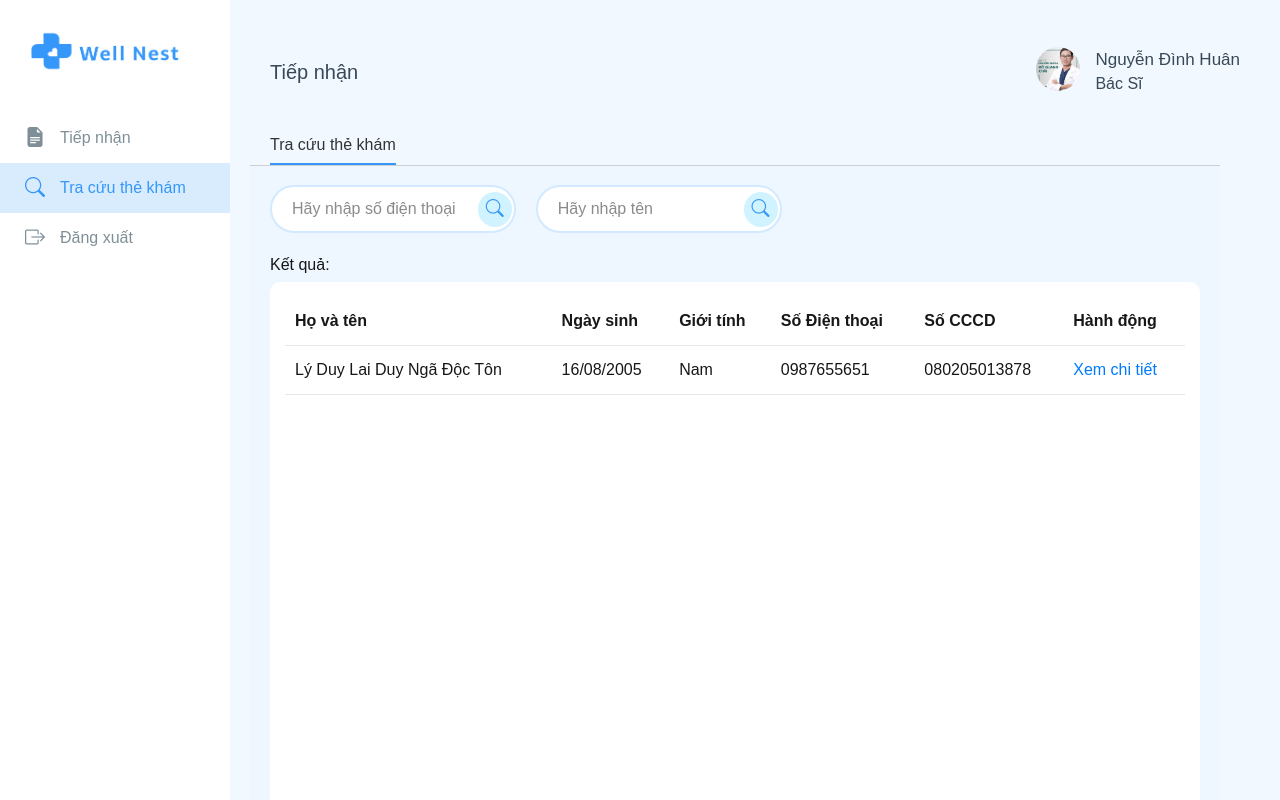
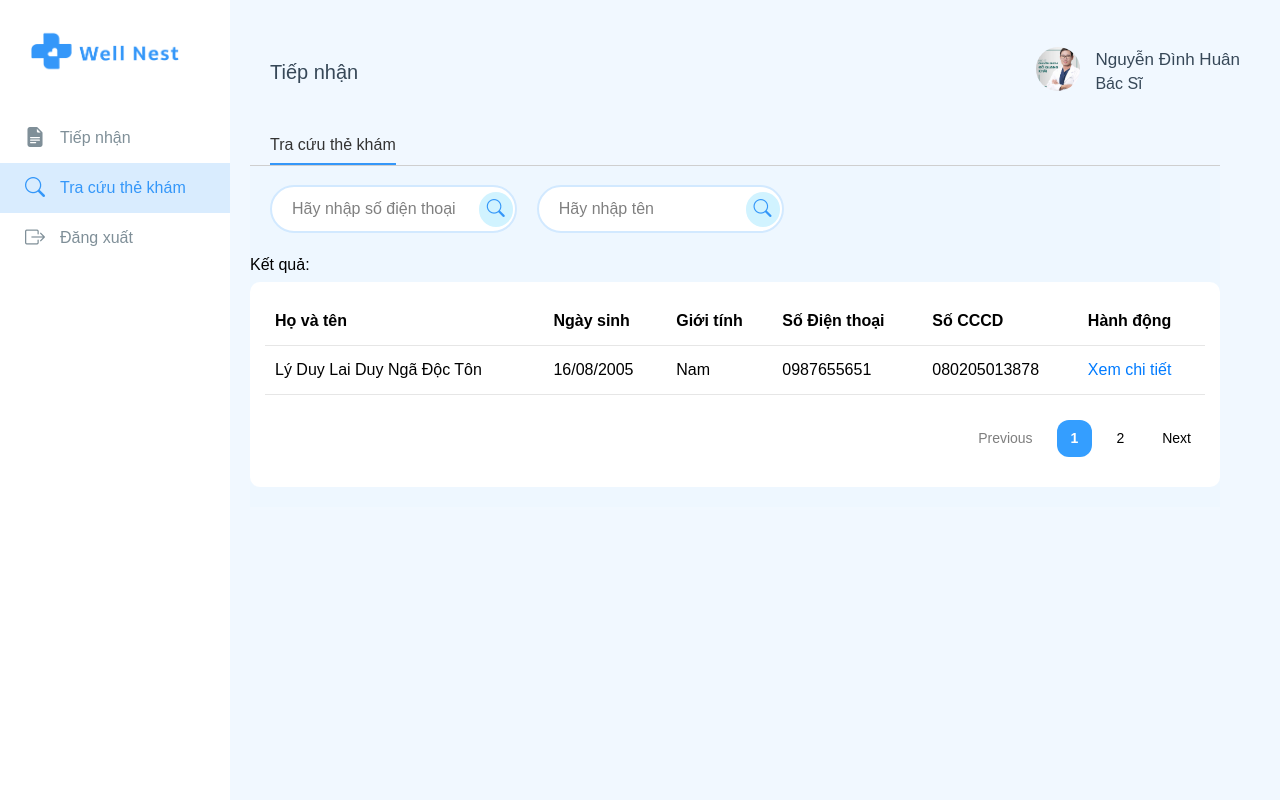
Before and after one commit to Tranphannhan/FE_WellNest, a Next.js app: page /Receptionist/SearchReception in a window 1280 px wide. Shown: the top 800 px of the page. Built offline with nearby package versions, Linux system fonts and the light colour scheme.

Commit message:
Thêm pagination

```diff
--- a/src/app/Receptionist/SearchReception/SearchReception.css
+++ b/src/app/Receptionist/SearchReception/SearchReception.css
@@ -1,18 +1,19 @@
 .search-reception-container {
-    padding: 20px;
+    padding: 20px 0;
     background-color: #eef7ff;
-    min-height: 100vh;
     font-family: "Arial", sans-serif;
+    color: black;
 }
 
-.search-box-wrapper {
+.search-reception-container .search-box-wrapper {
     display: flex;
     gap: 20px;
     margin-bottom: 20px;
     width: 55%;
+    padding-left:20px;
 }
 
-.search-box {
+.search-reception-container .search-box {
     display: flex;
     align-items: center;
     background-color: #fff;
@@ -22,16 +23,17 @@
     flex: 1;
 }
 
-.search-input {
+.search-reception-container .search-input {
     border: none;
     background: transparent;
     padding: 10px;
     width: 100%;
     outline: none;
     font-size: 16px;
+    color: black;
 }
 
-.search-btn {
+.search-reception-container .search-btn {
     background-color: #D1F3FF;
     border: none;
     border-radius: 999px;
@@ -43,41 +45,41 @@
     left: 8px;
 }
 
-.search-btn i {
+.search-reception-container .search-btn i {
     font-size: 18px;
 }
 
-.result-title {
+.search-reception-container .result-title {
     font-weight: lighter;
     margin-bottom: 5px;
 }
 
-.result-box {
+.search-reception-container .result-box {
     background-color: white;
     border-radius: 10px;
     overflow-x: auto;
     padding: 15px;
-    height: 800px;
+    padding-bottom: 30px;
 }
 
-table {
+.search-reception-container table {
     width: 100%;
     border-collapse: collapse;
 }
 
-thead tr {
+.search-reception-container thead tr {
     background-color: #ffff;
     font-weight: bold;
 }
 
-th,
-td {
+.search-reception-container th,
+.search-reception-container td {
     padding: 12px 10px;
     text-align: left;
     border-bottom: 1px solid #e6e6e6;
 }
 
-td:last-child a {
+.search-reception-container td:last-child a {
     color: #007bff;
     text-decoration: none;
     font-weight: 500;
--- a/src/app/Receptionist/SearchReception/page.tsx
+++ b/src/app/Receptionist/SearchReception/page.tsx
@@ -1,10 +1,19 @@
 "use client";
-import React from "react";
+import React, { useEffect, useState } from "react";
 import Tabbar from "@/app/components/shared/Tabbar/Tabbar";
 import "./SearchReception.css";
 import Link from "next/link";
+import Pagination from "@/app/components/ui/Pagination/Pagination";
 
 export default function SearchReception() {
+        const [currentPage, setCurrentPage] = useState<number>(1);
+        const totalPages = 2;
+
+  useEffect(()=>{
+      console.log(`Đang ở trang: ${currentPage}`)
+
+  },[currentPage])
+
   return (
     <>
       <Tabbar
@@ -64,6 +73,14 @@ export default function SearchReception() {
               </tr>
             </tbody>
           </table>
+            <div className="SearchReception-pagination">
+                   <Pagination
+                      totalPages={totalPages}
+                      currentPage={currentPage}
+                      onPageChange={setCurrentPage}
+                  />
+
+            </div>
         </div>
       </div>
     </>
--- /dev/null
+++ b/src/app/components/ui/Pagination/Pagination.css
@@ -0,0 +1,31 @@
+
+.pagination {
+  display: flex;
+  gap: 10px;
+  align-items: center;
+  justify-content: end;
+  padding-top: 25px;
+}
+
+.page-button,
+.nav-button {
+  padding: 8px 14px;
+  border: none;
+  border-radius: 12px;
+  background-color: #fff;
+  color: #000;
+  font-size: 14px;
+  cursor: pointer;
+  transition: all 0.2s ease;
+}
+
+.page-button.active {
+  background-color: #349eff;
+  color: white;
+  font-weight: bold;
+}
+
+.nav-button:disabled {
+  opacity: 0.5;
+  cursor: not-allowed;
+}
--- /dev/null
+++ b/src/app/components/ui/Pagination/Pagination.tsx
@@ -0,0 +1,86 @@
+import React from 'react';
+import './Pagination.css';
+
+interface PaginationProps {
+  totalPages: number;
+  currentPage: number;
+  onPageChange: (page: number) => void;
+}
+
+const Pagination: React.FC<PaginationProps> = ({ totalPages, currentPage, onPageChange }) => {
+  const handlePageClick = (page: number) => {
+    if (page !== currentPage && page >= 1 && page <= totalPages) {
+      onPageChange(page);
+    }
+  };
+
+  // Hàm tạo mảng page hiển thị
+  const getPages = () => {
+    const pages = [];
+
+    if (totalPages <= 5) {
+      // Hiện hết các trang
+      for (let i = 1; i <= totalPages; i++) {
+        pages.push(i);
+      }
+    } else {
+      // totalPages > 5
+      if (currentPage <= 3) {
+        // Hiện 1 2 3 ... totalPages
+        pages.push(1, 2, 3, '...', totalPages);
+      } else if (currentPage >= totalPages - 2) {
+        // Hiện 1 ... totalPages-2 totalPages-1 totalPages
+        pages.push(1, '...', totalPages - 2, totalPages - 1, totalPages);
+      } else {
+        // Hiện 1 ... currentPage ... totalPages
+        pages.push(1, '...', currentPage, '...', totalPages);
+      }
+    }
+
+    return pages;
+  };
+
+  const pages = getPages();
+
+  return (
+    <div className="pagination">
+      <button
+        className="nav-button"
+        disabled={currentPage === 1}
+        onClick={() => handlePageClick(currentPage - 1)}
+      >
+        Previous
+      </button>
+
+      {pages.map((page, index) => {
+        if (page === '...') {
+          return (
+            <span key={`dots-${index}`} className="dots">
+              ...
+            </span>
+          );
+        } else {
+          return (
+            <button
+              key={page}
+              className={`page-button ${page === currentPage ? 'active' : ''}`}
+              onClick={() => handlePageClick(page as number)}
+            >
+              {page}
+            </button>
+          );
+        }
+      })}
+
+      <button
+        className="nav-button"
+        disabled={currentPage === totalPages}
+        onClick={() => handlePageClick(currentPage + 1)}
+      >
+        Next
+      </button>
+    </div>
+  );
+};
+
+export default Pagination;
```
Also changed, not shown: src/app/Receptionist/Reception/ChooseRoom/ChooseRoom.css (+8 -2 lines).
